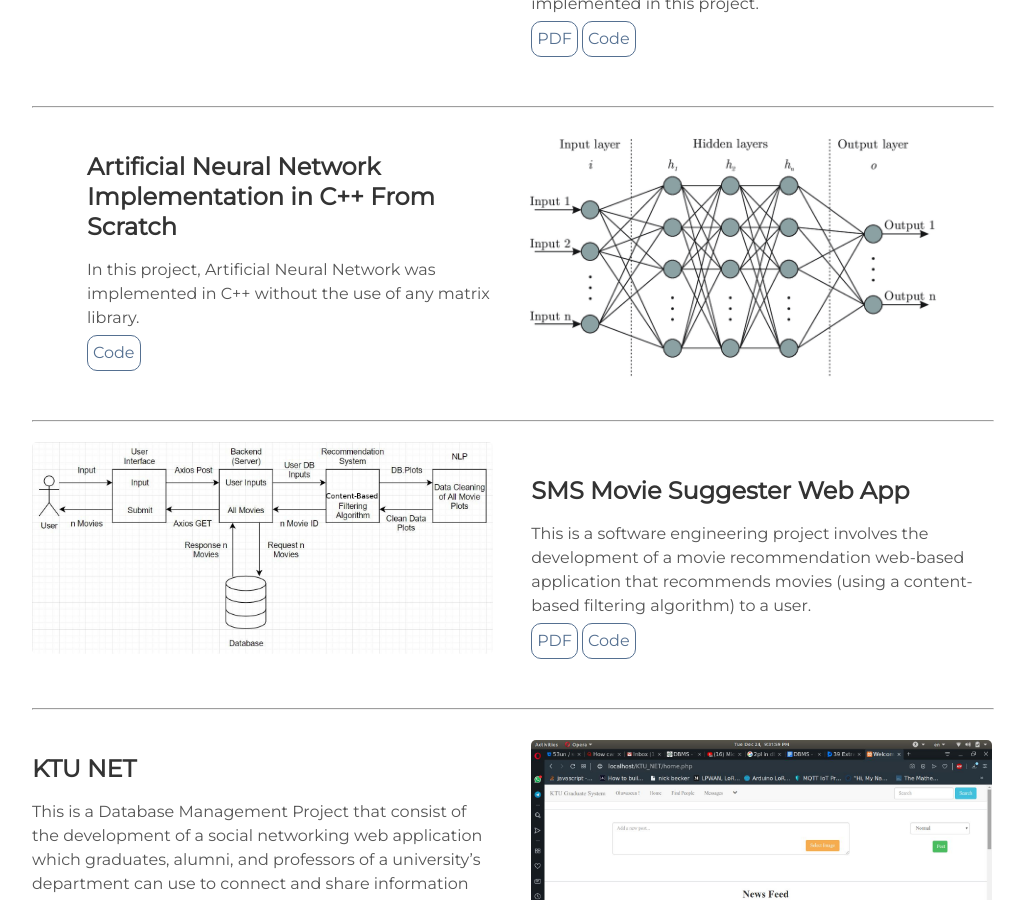
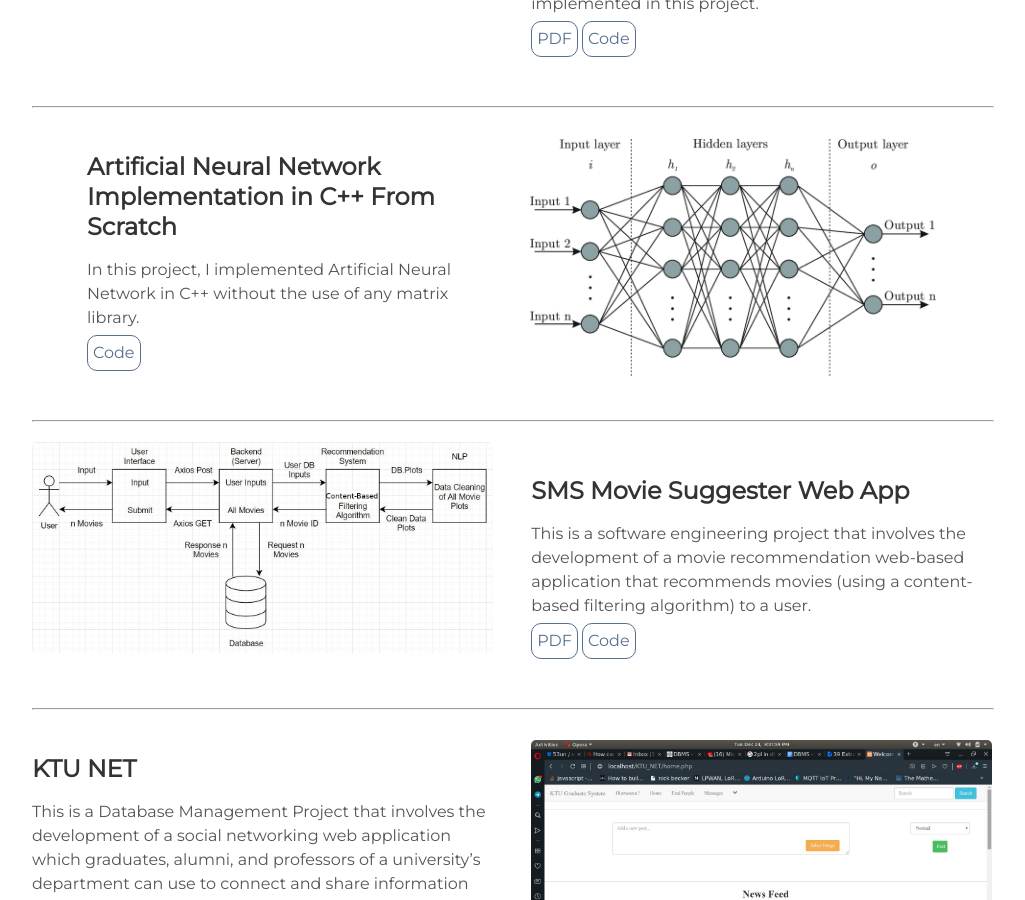
Before and after one commit to OluwaseunOjeleye/oluwaseunojeleye.github.io, a Jekyll site: the page built from index.html, in a window 1280 px wide and 900 px high, scrolled down 2501 px. Shown: the whole window, without its empty margins (128-1153 px from the left). Built offline with Jekyll 4.4.1, drawn with Linux system fonts in a browser that asks for light colours; some of the changed text lies outside the part shown.

Commit message:
Update projects.html

```diff
--- a/_includes/projects.html
+++ b/_includes/projects.html
@@ -35,7 +35,7 @@
   </div>
   <div class="contents">
     <h3>Artificial Neural Network Implementation in C++ From Scratch</h3>
-    <p>In this project, Artificial Neural Network was implemented in C++ without the use of any matrix library. <br>
+    <p>In this project, I implemented Artificial Neural Network in C++ without the use of any matrix library. <br>
     <a class="project-link" href="https://github.com/OluwaseunOjeleye/Machine-Learning-and-Deep-Learning/tree/master/ANN">Code</a></p>
   </div>
 </div>
@@ -48,7 +48,7 @@
   </div>
   <div class="contents-right">
     <h3>SMS Movie Suggester Web App</h3>
-    <p>This is a software engineering project involves the development of a movie recommendation web-based application that recommends movies (using a content-based filtering algorithm) to a user.<br>
+    <p>This is a software engineering project that involves the development of a movie recommendation web-based application that recommends movies (using a content-based filtering algorithm) to a user.<br>
     <a class="project-link" href="https://github.com/OluwaseunOjeleye/SMS/blob/master/Final%20Report%20SE.pdf">PDF</a>
     <a class="project-link" href="https://github.com/OluwaseunOjeleye/SMS">Code</a></p>
   </div>
@@ -62,7 +62,7 @@
   </div>
   <div class="contents">
     <h3>KTU NET</h3>
-    <p>This is a Database Management Project that consist of the development of a social networking web application which graduates, alumni, and professors of a university’s department can use to connect and share information such as job, internship and other opportunities among one another from every corner of the world. <br>
+    <p>This is a Database Management Project that involves the development of a social networking web application which graduates, alumni, and professors of a university’s department can use to connect and share information such as job, internship and other opportunities among one another from every corner of the world. <br>
     <a class="project-link" href="https://github.com/OluwaseunOjeleye/School-Projects/tree/master/DBMS">PDF</a></p>
   </div>
 </div>
```
